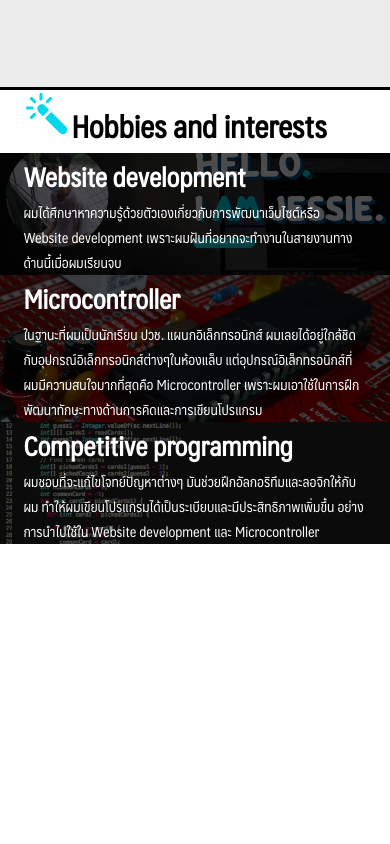
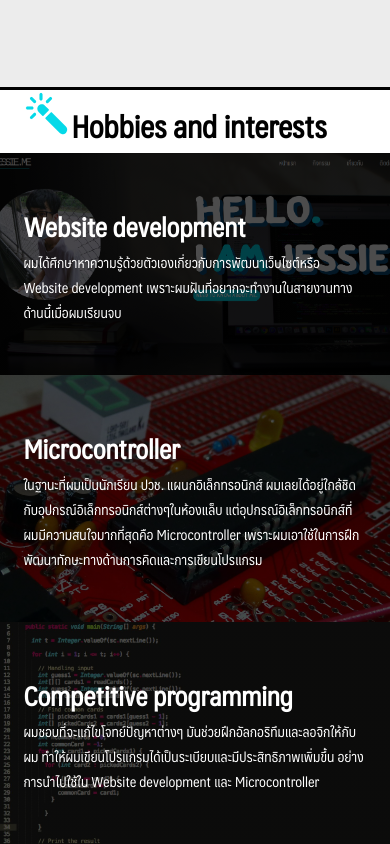
Before and after one commit to mejessie/mejessie.github.io, a plain HTML site: page index.html in a window 390 px wide. Shown: the part 1503-2347 px from the top of the page. Before the commit the page ends 2047 px from the top, so only its background shows below. Drawn offline with nearby package versions, Linux system fonts and the light colour scheme.

Commit message:
update 19/12/2020 21:04

```diff
--- a/assets/styles/query.css
+++ b/assets/styles/query.css
@@ -67,7 +67,7 @@
     }
     .skill-article{
         display: block;
-        padding: 0 6%;
+        padding: 50px 6%;
     }
 }
 @media only screen and (max-width: 732px) {
@@ -109,7 +109,7 @@
     }
     .skill-article{
         display: block;
-        padding: 0 6%;
+        padding: 50px 6%;
     }
     .skill-text h1{
         font-size: 36px;
@@ -162,7 +162,7 @@
     }
     .skill-article{
         display: block;
-        padding: 0 6%;
+        padding: 50px 6%;
     }
     .skill-text h1{
         font-size: 30px;
@@ -223,7 +223,7 @@
     }
     .skill-article{
         display: block;
-        padding: 0 6%;
+        padding: 50px 6%;
     }
     .skill-text h1{
         font-size: 26px;
@@ -287,7 +287,7 @@
     }
     .skill-article{
         display: block;
-        padding: 0 6%;
+        padding: 50px 6%;
     }
     .skill-text h1{
         font-size: 26px;
```
